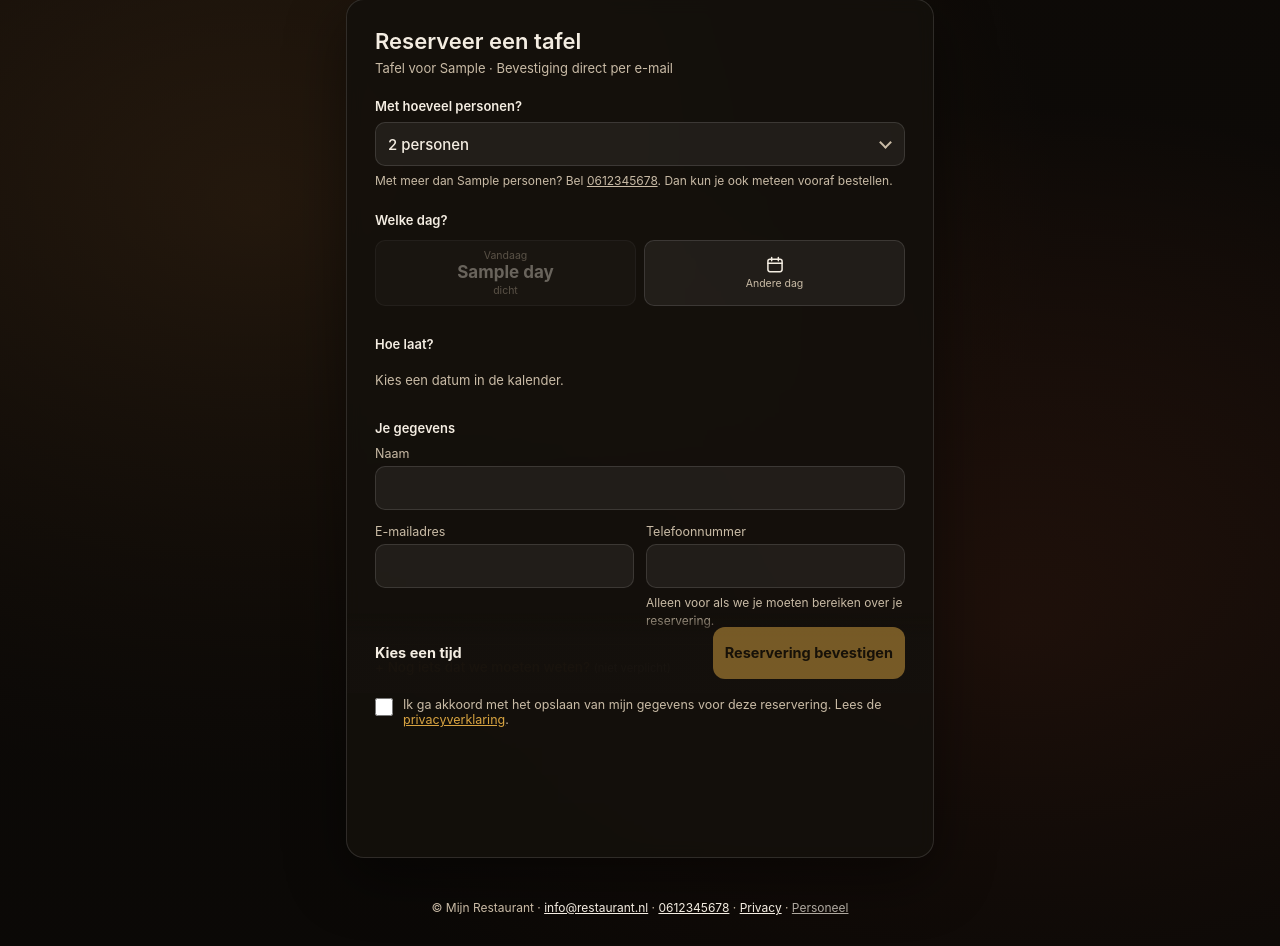
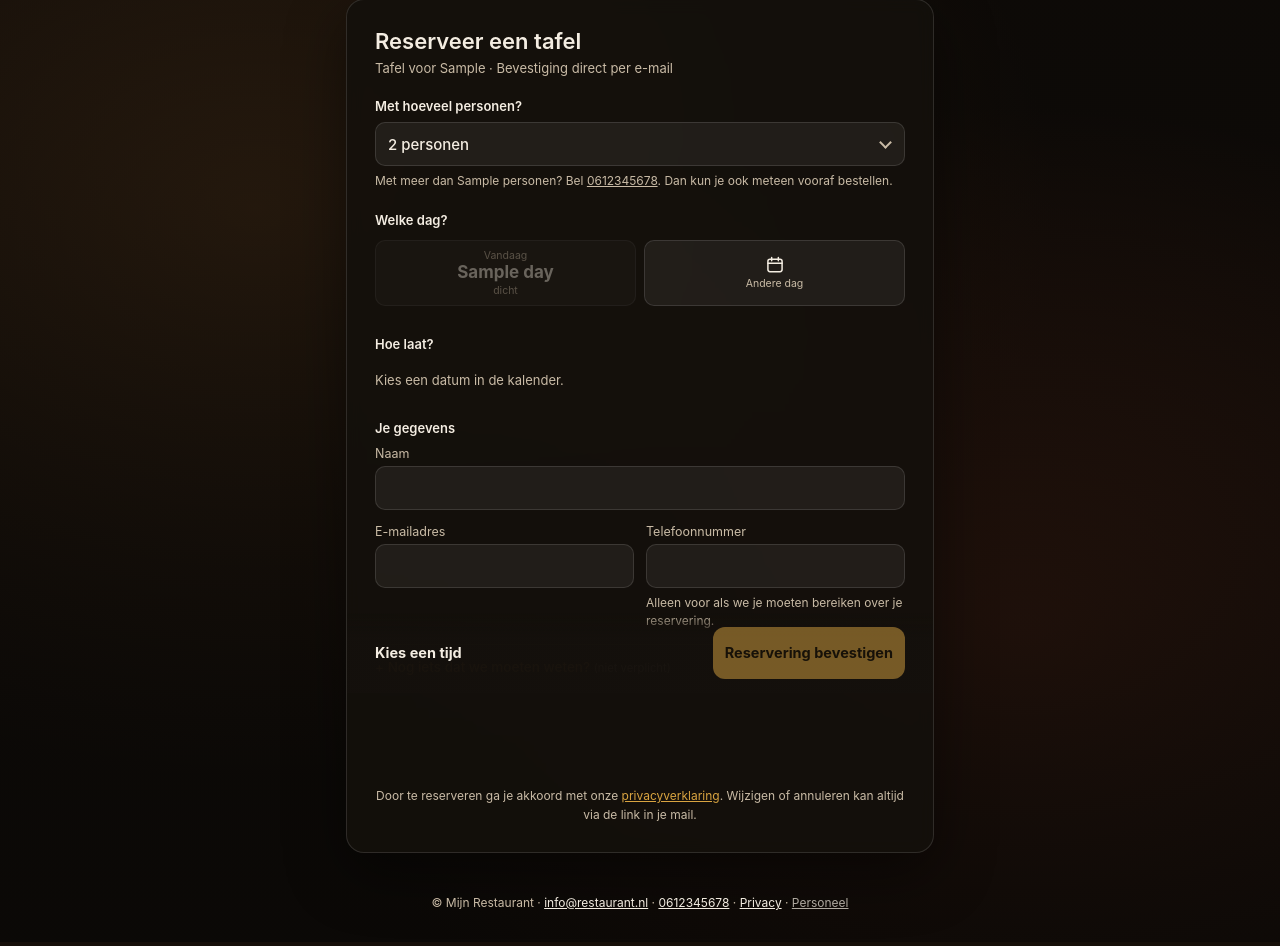
Before and after one commit to kevino-pro/Ressystem, a Flask app: template templates/index.html in a window 1280 px wide. Shown: the part 107-1053 px from the top of the page. Run offline with Flask 3, Linux system fonts and the light colour scheme; the template is opened without the code that fills it: most values are stand-ins (such as "Sample title", 1, 10 or a date in 2020); some libraries are stand-ins or nearby versions.

Commit message:
modified:   app/schemas.py 	modified:   static/css/huisstijl.css 	modified:   templates/index.html 	modified:   tests/test_formulier_compact.py 	new file:   tests/test_privacy_zin.py 	modified:   vertalingen/en.toml 	modified:   vertalingen/id.toml

```diff
--- a/app/schemas.py
+++ b/app/schemas.py
@@ -95,7 +95,7 @@ class ReserveringSchema(DTO):
     tijd: ISOTime
     aantal: int = Field(..., ge=1, le=20, validation_alias=AliasChoices("aantal", "aantal_personen"))
     website: Optional[str] = None
-    privacy_akkoord: Literal[True]
+    privacy_akkoord: Optional[bool] = None  # niet meer nodig; oudere pagina's sturen het nog mee
     opmerking: Opmerking = None
     kinderstoelen: int = Field(default=0, ge=0, le=20)
     allergieen: Allergieen = None
--- a/static/css/huisstijl.css
+++ b/static/css/huisstijl.css
@@ -287,15 +287,18 @@ details.meer .extra { margin-top: 14px; }
 .actiebalk .knop { width: auto; flex: none; min-width: 130px; max-width: 46%; min-height: 52px; padding: 0 12px; font-size: 14.5px;
                    line-height: 1.2; text-align: center; }
 footer.voet .personeel { opacity: .7; }
+.juridisch { text-align: center; font-size: 12px; color: var(--zacht); line-height: 1.55; margin-top: 10px; }
 fieldset.stap { min-width: 0; position: relative; }  /* min-width: anders rekt de fieldset mee met de dagstrook i.p.v. die te laten scrollen */
 .dagrij { display: flex; gap: 8px; overflow-x: auto; padding: 2px 2px 8px; margin: 0 -2px; scroll-snap-type: x proximity; scrollbar-width: none; }
 .dagrij::-webkit-scrollbar { display: none; }
 .dagrij .keuze { flex: 1 0 56px; min-height: 66px; scroll-snap-align: start; }
 .dagrij .keuze span { display: flex; flex-direction: column; align-items: center; line-height: 1.25; }
 .dagrij #andere svg { width: 20px; height: 20px; margin-bottom: 2px; }
-.datumveld { position: absolute; left: 0; top: 0; opacity: 0; pointer-events: none; width: 1px; height: 1px; }
-.datumveld.zichtbaar { position: static; opacity: 1; pointer-events: auto; width: auto; height: 40px; margin-top: 8px; }
-@media (max-width: 480px) { .dagrij { margin: 0 -18px; padding: 2px 18px 8px; } .dagrij .keuze { flex: none; width: 66px; } }
+.andere-wrap { position: relative; display: flex; flex: 1 0 56px; scroll-snap-align: start; }
+.andere-wrap .keuze { flex: 1; min-width: 0; }
+.andere-wrap .datumveld { position: absolute; top: 0; left: 0; width: 100%; height: 100%; margin: 0; padding: 0; border: 0; opacity: 0; font-size: 16px; cursor: pointer; z-index: 1; }
+.andere-wrap:focus-within .keuze { outline: 2px solid var(--accent); outline-offset: 1px; }
+@media (max-width: 480px) { .dagrij { margin: 0 -18px; padding: 2px 18px 8px; } .dagrij .keuze { flex: none; width: 66px; } .andere-wrap { flex: none; width: 66px; } }
 @media (max-width: 480px) { .actiebalk { gap: 10px; margin-left: -18px; margin-right: -18px; padding-left: 18px; padding-right: 18px; } }
 
 @media (max-width: 700px) {
--- a/templates/index.html
+++ b/templates/index.html
@@ -35,15 +35,18 @@
                     <small>{{ t('Vandaag') if loop.first else (t('Morgen') if loop.index == 2 else d.dag | dag_kort) }}</small><b>{{ d.dag.day }}</b><small>{{ t('dicht') if not d.open else d.dag | maand_kort }}</small>
                 </button>
                 {% endfor %}
-                <button type="button" class="keuze" id="andere" aria-pressed="false">
+                <div class="andere-wrap">
+                <button type="button" class="keuze" id="andere" aria-pressed="false" tabindex="-1">
                     <span id="andere-leeg">
                         <svg viewBox="0 0 24 24" fill="none" stroke="currentColor" stroke-width="1.8" stroke-linecap="round" stroke-linejoin="round" aria-hidden="true"><rect x="3.5" y="5" width="17" height="15" rx="2.5"/><path d="M3.5 10h17M8 3v4M16 3v4"/></svg>
                         <small>{{ t("Andere dag") }}</small>
                     </span>
                     <span id="andere-gekozen" hidden><small id="andere-dag"></small><b id="andere-nr"></b><small id="andere-maand"></small></span>
                 </button>
+                {# Het echte datumveld ligt onzichtbaar over de knop: een tik opent de kalender, ook op iPhone (showPicker werkt daar niet). #}
+                <input type="date" id="datum" class="datumveld" min="{{ vandaag }}" max="{{ laatste }}" aria-label="{{ t('Andere datum?') }}">
+                </div>
             </div>
-            <input type="date" id="datum" class="datumveld" min="{{ vandaag }}" max="{{ laatste }}" aria-label="{{ t('Andere datum?') }}">
         </fieldset>
 
         <fieldset class="stap">
@@ -107,17 +110,13 @@
             </details>
         </fieldset>
 
-        <label class="akkoord">
-            <input type="checkbox" id="privacy_akkoord" required>
-            <span>{{ t("Ik ga akkoord met het opslaan van mijn gegevens voor deze reservering.") }}
-                {{ t("Lees de") }} <a href="/privacy" target="_blank">{{ t("privacyverklaring") }}</a>.</span>
-        </label>
-
         <div id="alertBox" class="melding fout" role="alert" hidden></div>
         <div class="actiebalk">
             <div class="samen" id="samen" aria-live="polite"><b>{{ t("Kies een tijd") }}</b></div>
             <button type="submit" id="submitBtn" class="knop" disabled>{{ t("Reservering bevestigen") }}</button>
         </div>
+        {% set privacylink %}<a href="/privacy" target="_blank">{{ t("privacyverklaring") }}</a>{% endset %}
+        <p class="juridisch">{{ th("Door te reserveren ga je akkoord met onze {privacy}. Wijzigen of annuleren kan altijd via de link in je mail.", privacy=privacylink) }}</p>
     </form>
 </div>
 {% endblock %}
@@ -286,15 +285,7 @@
     });
     document.getElementById('dagen').addEventListener('click', function (e) {
         const knop = e.target.closest('.keuze');
-        if (!knop || knop.disabled) { return; }
-        if (knop === andere) {
-            if (typeof datumVeld.showPicker === 'function') {
-                try { datumVeld.showPicker(); return; } catch (fout) { /* dan het gewone veld hieronder */ }
-            }
-            datumVeld.classList.add('zichtbaar');  // oudere browsers: toon het datumveld zelf
-            datumVeld.focus();
-            return;
-        }
+        if (!knop || knop.disabled || knop === andere) { return; }  // "Andere dag" regelt het datumveld zelf
         kiesDatum(knop.dataset.datum, knop);
     });
     datumVeld.addEventListener('change', function () {
@@ -378,7 +369,7 @@
             if (!eersteFout) { eersteFout = allergieVeld; }
         }
         if (eersteFout) { eersteFout.focus(); return; }
-        if (!form.reportValidity()) { return; }  // o.a. het vinkje voor de privacyverklaring
+        if (!form.reportValidity()) { return; }
 
         bezig = true;
         updateBalk();
@@ -391,7 +382,6 @@
             tijd: keuze.tijd,
             aantal: keuze.aantal,  // Integer voor Pydantic
             website: document.getElementById('website').value,  // honeypot
-            privacy_akkoord: document.getElementById('privacy_akkoord').checked,  // Boolean
             opmerking: document.getElementById('opmerking').value.trim(),
             kinderstoelen: kinderstoelVeld ? parseInt(kinderstoelVeld.value, 10) : 0,
             allergieen: allergieVeld ? allergieVeld.value.trim() : '',
--- a/vertalingen/en.toml
+++ b/vertalingen/en.toml
@@ -217,9 +217,8 @@
 "Bijvoorbeeld: pinda, gluten" = "For example: peanuts, gluten"
 "Ik geef toestemming om deze allergie-informatie te bewaren. Alleen ons personeel ziet het, en we wissen het de dag na mijn bezoek." = "I agree that this allergy information may be stored. Only our staff can see it, and it is deleted the day after my visit."
 "Bijvoorbeeld: we vieren een verjaardag, of we bestellen graag vooraf" = "For example: we're celebrating a birthday, or we'd like to order in advance"
-"Ik ga akkoord met het opslaan van mijn gegevens voor deze reservering." = "I agree that my details are stored for this booking."
-"Lees de" = "Read the"
 "privacyverklaring" = "privacy statement"
+"Door te reserveren ga je akkoord met onze {privacy}. Wijzigen of annuleren kan altijd via de link in je mail." = "By booking you agree to our {privacy}. You can always change or cancel via the link in your email."
 "Reservering bevestigen" = "Confirm booking"
 "Met meer dan {aantal} personen? Bel" = "More than {aantal} people? Call"
 "Dan kun je ook meteen vooraf bestellen." = "You can also order your food in advance."
--- a/vertalingen/id.toml
+++ b/vertalingen/id.toml
@@ -217,9 +217,8 @@
 "Bijvoorbeeld: pinda, gluten" = "Misalnya: kacang, gluten"
 "Ik geef toestemming om deze allergie-informatie te bewaren. Alleen ons personeel ziet het, en we wissen het de dag na mijn bezoek." = "Saya setuju informasi alergi ini disimpan. Hanya staf kami yang dapat melihatnya, dan informasi ini dihapus sehari setelah kunjungan saya."
 "Bijvoorbeeld: we vieren een verjaardag, of we bestellen graag vooraf" = "Misalnya: kami merayakan ulang tahun, atau kami ingin memesan makanan terlebih dahulu"
-"Ik ga akkoord met het opslaan van mijn gegevens voor deze reservering." = "Saya setuju data saya disimpan untuk reservasi ini."
-"Lees de" = "Baca"
 "privacyverklaring" = "pernyataan privasi"
+"Door te reserveren ga je akkoord met onze {privacy}. Wijzigen of annuleren kan altijd via de link in je mail." = "Dengan memesan, Anda menyetujui {privacy} kami. Anda selalu dapat mengubah atau membatalkan melalui tautan di email Anda."
 "Reservering bevestigen" = "Konfirmasi reservasi"
 "Met meer dan {aantal} personen? Bel" = "Lebih dari {aantal} orang? Telepon"
 "Dan kun je ook meteen vooraf bestellen." = "Anda juga bisa langsung memesan makanan terlebih dahulu."
```
Also changed, not shown: tests/test_formulier_compact.py (+2 -2 lines), tests/test_privacy_zin.py (added, +49 -0 lines).
